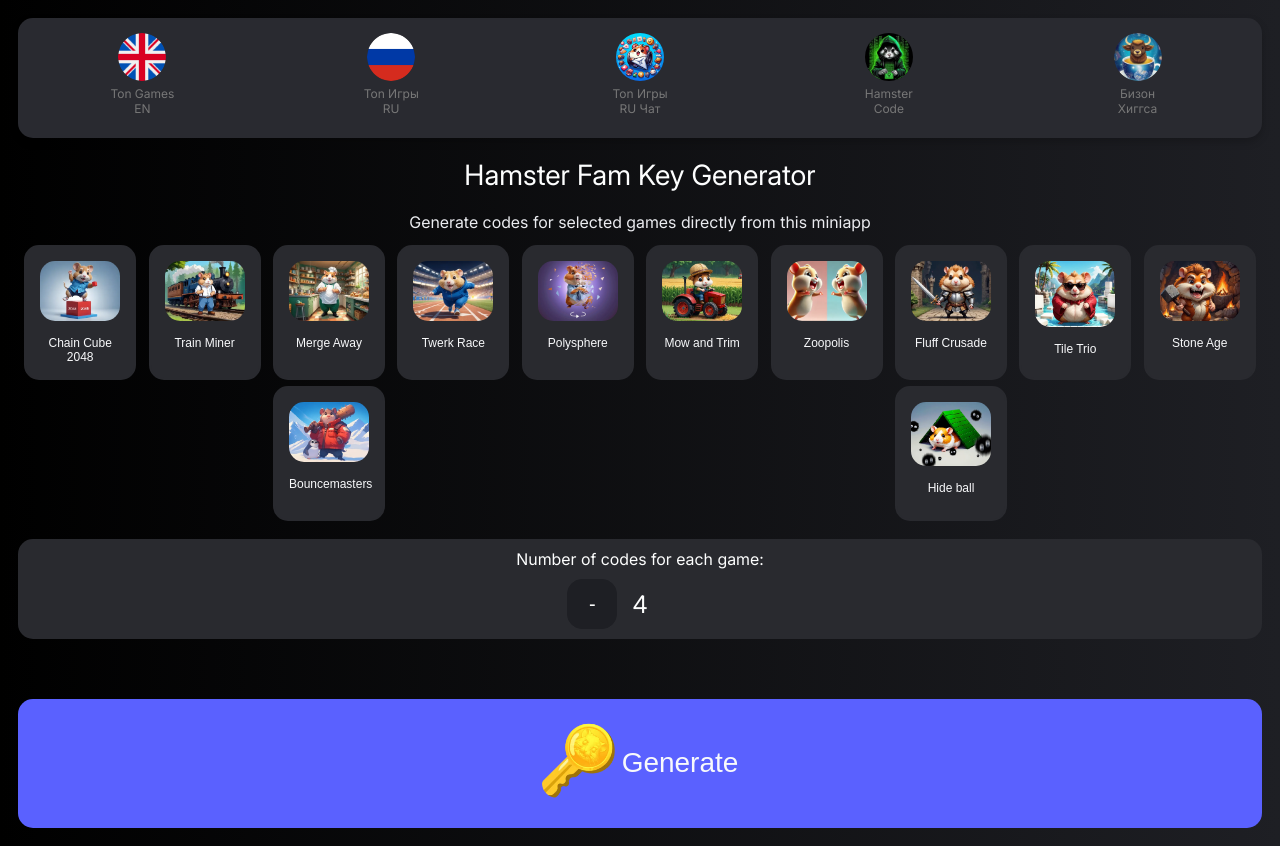
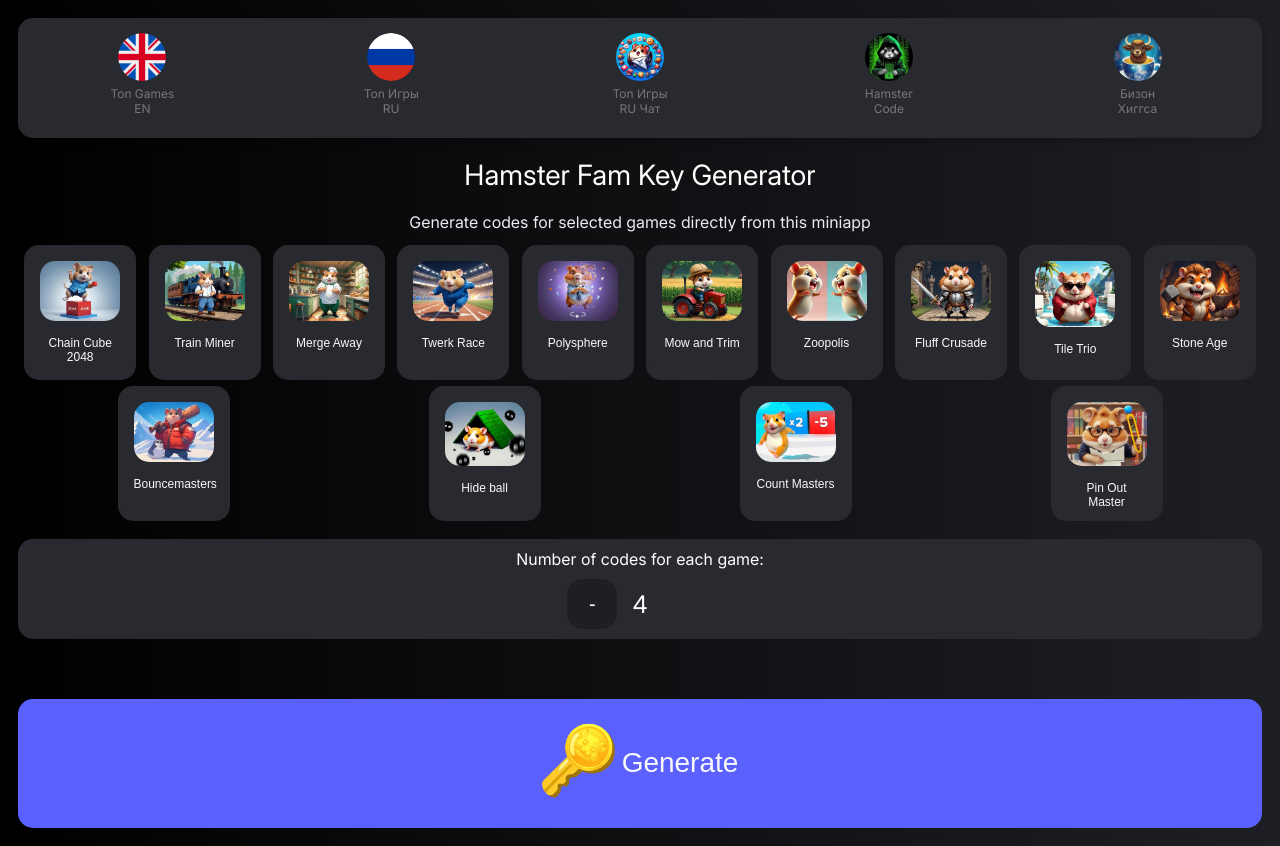
Before and after one commit to i9d/i9d.github.io, a browser extension: page index.html in a window 1280 px wide. Drawn offline with nearby package versions, Linux system fonts and the light colour scheme.

Commit message:
Add new games

```diff
--- a/app.js
+++ b/app.js
@@ -11,6 +11,8 @@ const games = [
     {name: 'stone', appToken: '04ebd6de-69b7-43d1-9c4b-04a6ca3305af', promoId: '04ebd6de-69b7-43d1-9c4b-04a6ca3305af'},
     {name: 'bounce', appToken: 'bc72d3b9-8e91-4884-9c33-f72482f0db37', promoId: 'bc72d3b9-8e91-4884-9c33-f72482f0db37'},
     {name: 'ball', appToken: '4bf4966c-4d22-439b-8ff2-dc5ebca1a600', promoId: '4bf4966c-4d22-439b-8ff2-dc5ebca1a600'},
+    {name: 'count', appToken: '4bdc17da-2601-449b-948e-f8c7bd376553', promoId: '4bdc17da-2601-449b-948e-f8c7bd376553'},
+    {name: 'pinout', appToken: 'd2378baf-d617-417a-9d99-d685824335f0', promoId: 'd2378baf-d617-417a-9d99-d685824335f0'},
 ];
 
 let ready_codes = [];
--- a/index.html
+++ b/index.html
@@ -88,6 +88,14 @@
                 <img src="assets/image.webp" alt="ball" class="game-icon">
                 <span class="game-label">Hide ball</span>
             </button>
+            <button class="game-button count" data-game="count">
+                <img src="assets/count.png" alt="count" class="game-icon">
+                <span class="game-label">Count Masters</span>
+            </button>
+            <button class="game-button pinout" data-game="pinout">
+                <img src="assets/pinout.jpeg" alt="pinout" class="game-icon">
+                <span class="game-label">Pin Out Master</span>
+            </button>
         </div>
         <div class="code-count">
             <label>Number of codes for each game:</label>
```
Also changed, not shown: assets/count.png (added), assets/pinout.jpeg (added).
